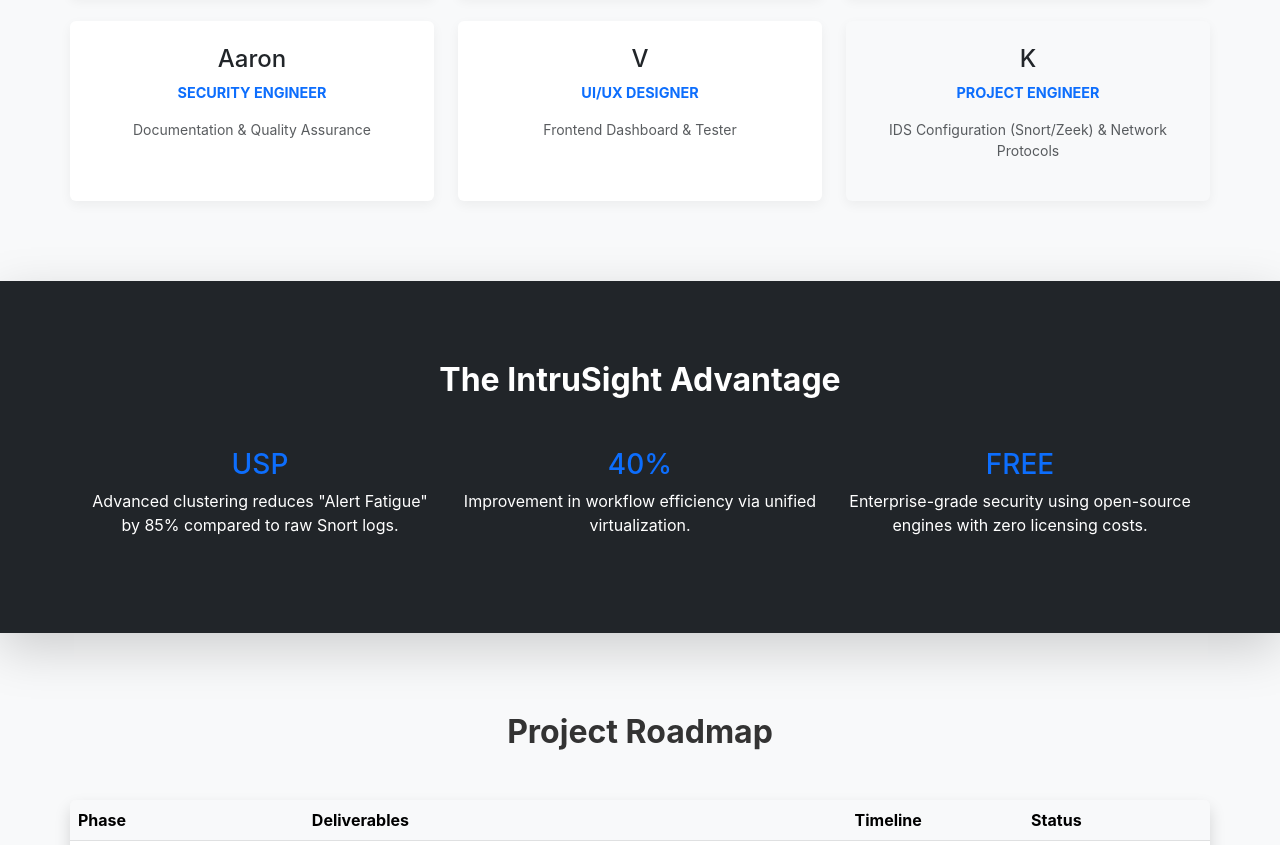
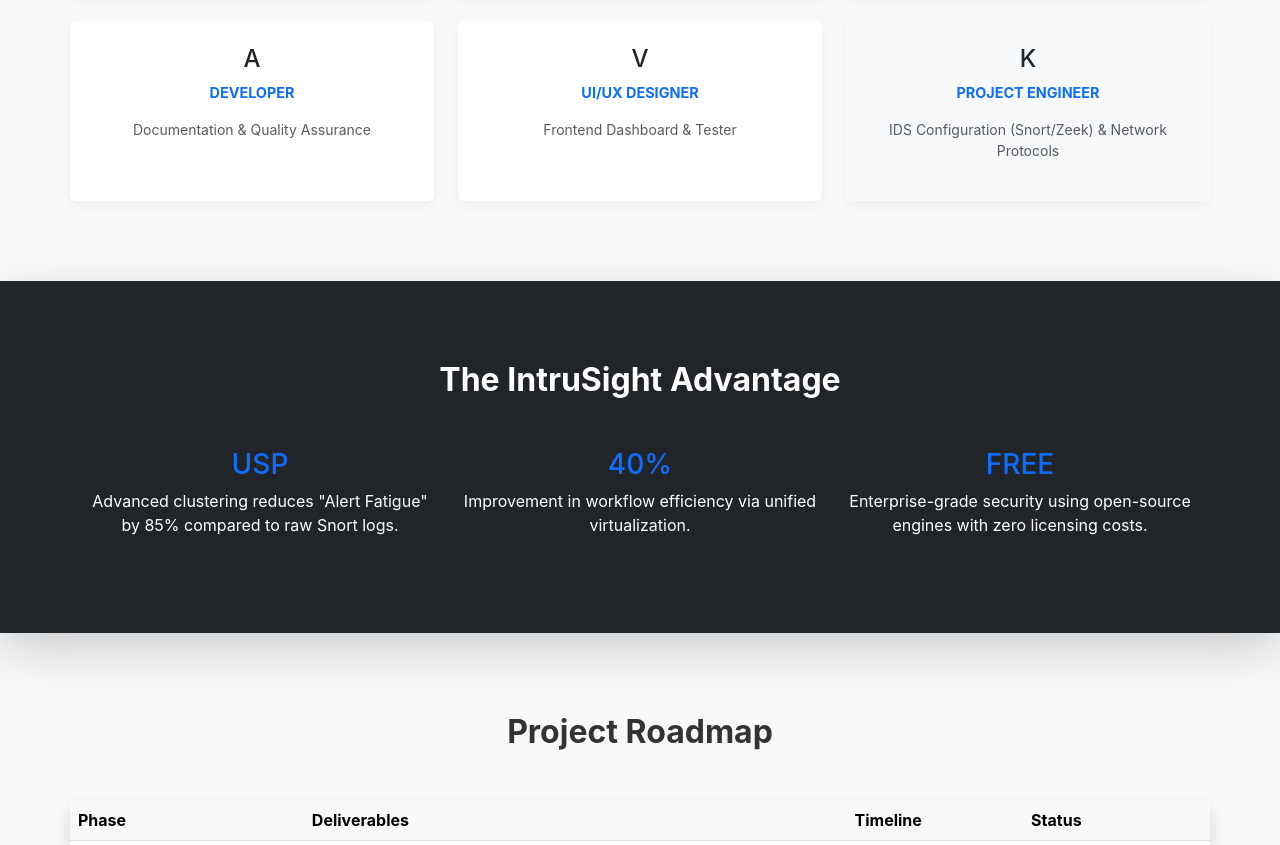
Before and after one commit to Hive555/intrusight-web, a plain HTML site: page index.html in a window 1280 px wide. Shown: the part 1216-2061 px from the top of the page. Drawn offline with nearby package versions, Linux system fonts and the light colour scheme.

Commit message:
Update index.html

```diff
--- a/index.html
+++ b/index.html
@@ -91,8 +91,8 @@
         </div>
         <div class="col-md-4">
             <div class="card p-4 h-100">
-                <h4>Aaron</h4>
-                <p class="team-role">Security Engineer</p>
+                <h4>A</h4>
+                <p class="team-role">Developer</p>
                 <p class="text-muted small">Documentation & Quality Assurance</p>
             </div>
         </div>
```
